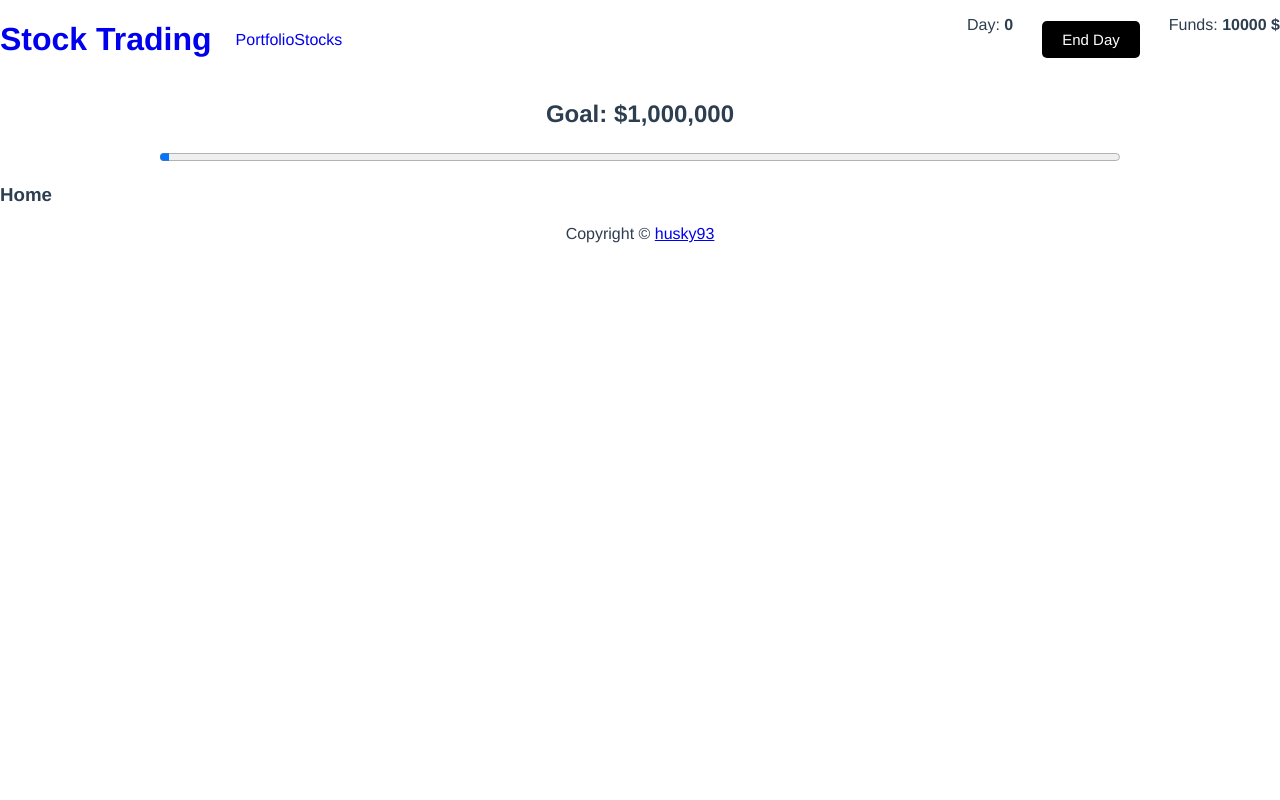
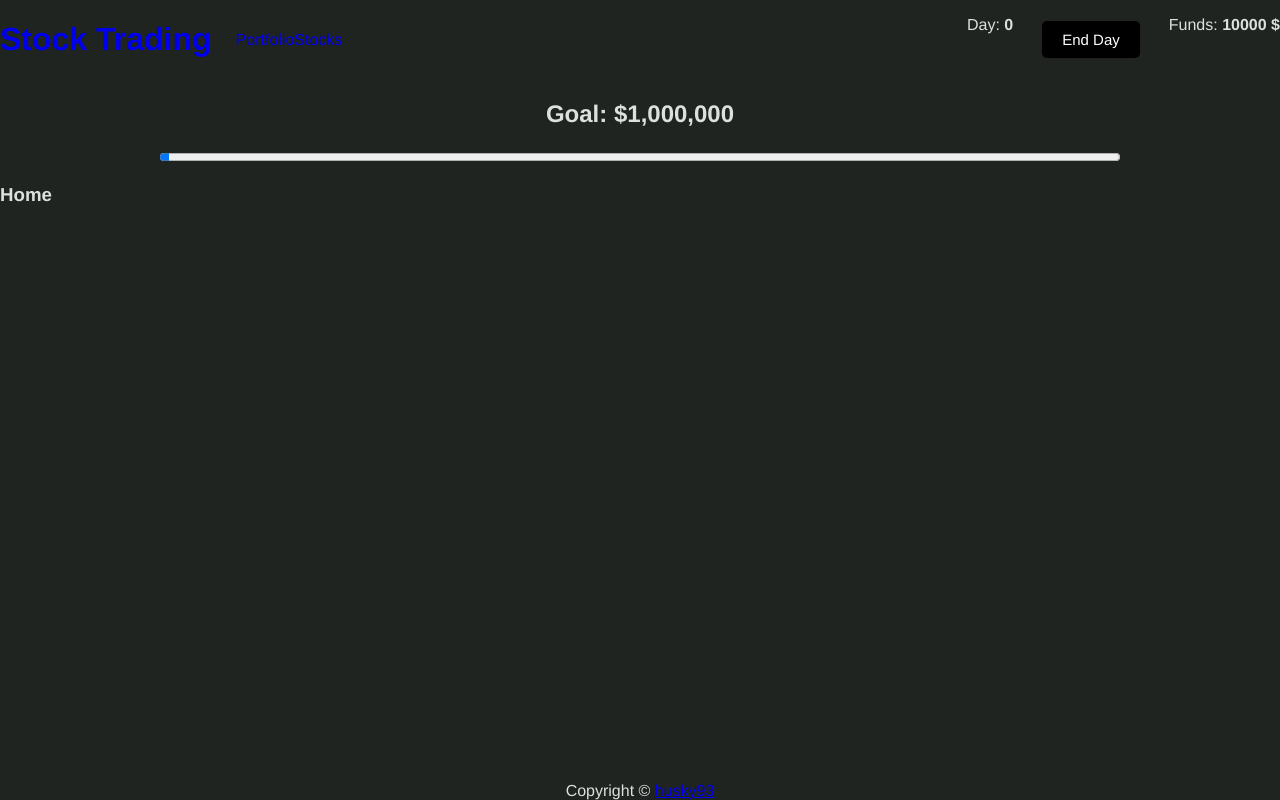
Before and after one commit to husky93/vue-stock-trader, a Vue app: page / in a window 1280 px wide. Built offline with nearby package versions, Linux system fonts and the light colour scheme.

Commit message:
Fix page alignment

```diff
--- a/src/App.vue
+++ b/src/App.vue
@@ -1,5 +1,5 @@
 <template>
-  <div v-if="$store.state.funds < 1000000">
+  <div v-if="$store.state.funds < 1000000" class="main-wrapper">
     <Header />
     <Goal />
     <router-view v-slot="{ Component }">
@@ -9,7 +9,7 @@
     </router-view>
     <Footer />
   </div>
-  <div v-if="$store.state.funds > 1000000">
+  <div v-if="$store.state.funds > 1000000" class="main-wrapper">
     <h1>Congratulations you've won!</h1>
     <p>Refresh the page to start again.</p>
   </div>
@@ -19,7 +19,6 @@
 import Header from './components/Header.vue'
 import Goal from './components/Goal.vue'
 import Footer from './components/Footer.vue'
-
 export default {
   name: 'App',
   components: {
@@ -31,22 +30,39 @@ export default {
 </script>
 
 <style>
+:root {
+  --bg-color: #1f2421;
+  --text-color: #dce1de;
+  --primary-color: #49a078;
+  --secondary-color: #216869;
+  --light-color: #9cc5a1;
+}
+
 body {
   margin: 0;
 }
+
+.main-wrapper {
+  flex: 1;
+  display: flex;
+  flex-direction: column;
+}
+
 main {
+  flex: 1;
   text-align: left;
-  flex: 1;
 }
+
 #app {
   font-family: Avenir, Helvetica, Arial, sans-serif;
   -webkit-font-smoothing: antialiased;
   -moz-osx-font-smoothing: grayscale;
   text-align: center;
-  color: #2c3e50;
+  background-color: var(--bg-color);
+  color: var(--text-color);
+  min-height: 100vh;
   display: flex;
   flex-direction: column;
-  min-height: 100vh;
 }
 
 .m-auto {
```
